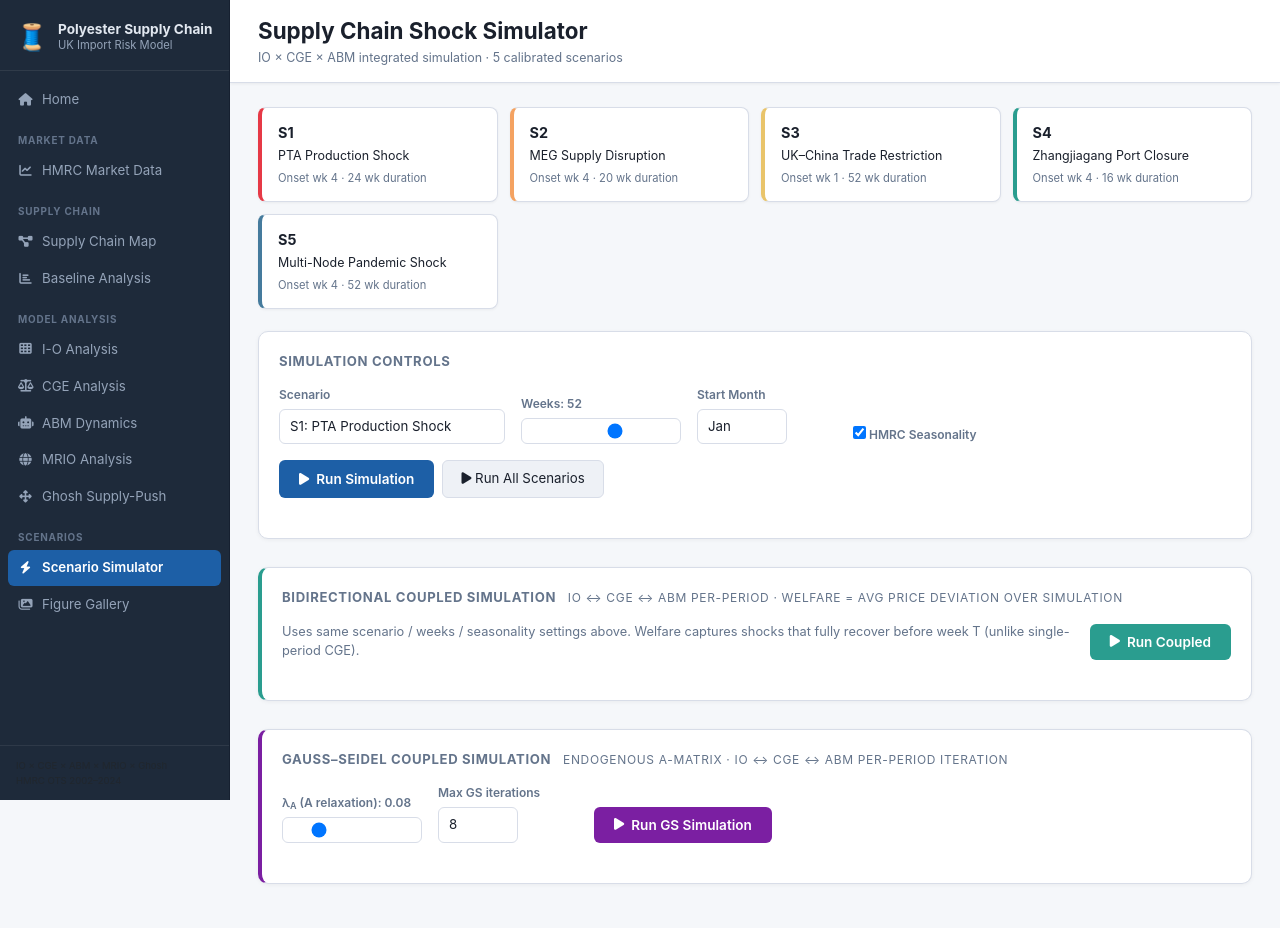
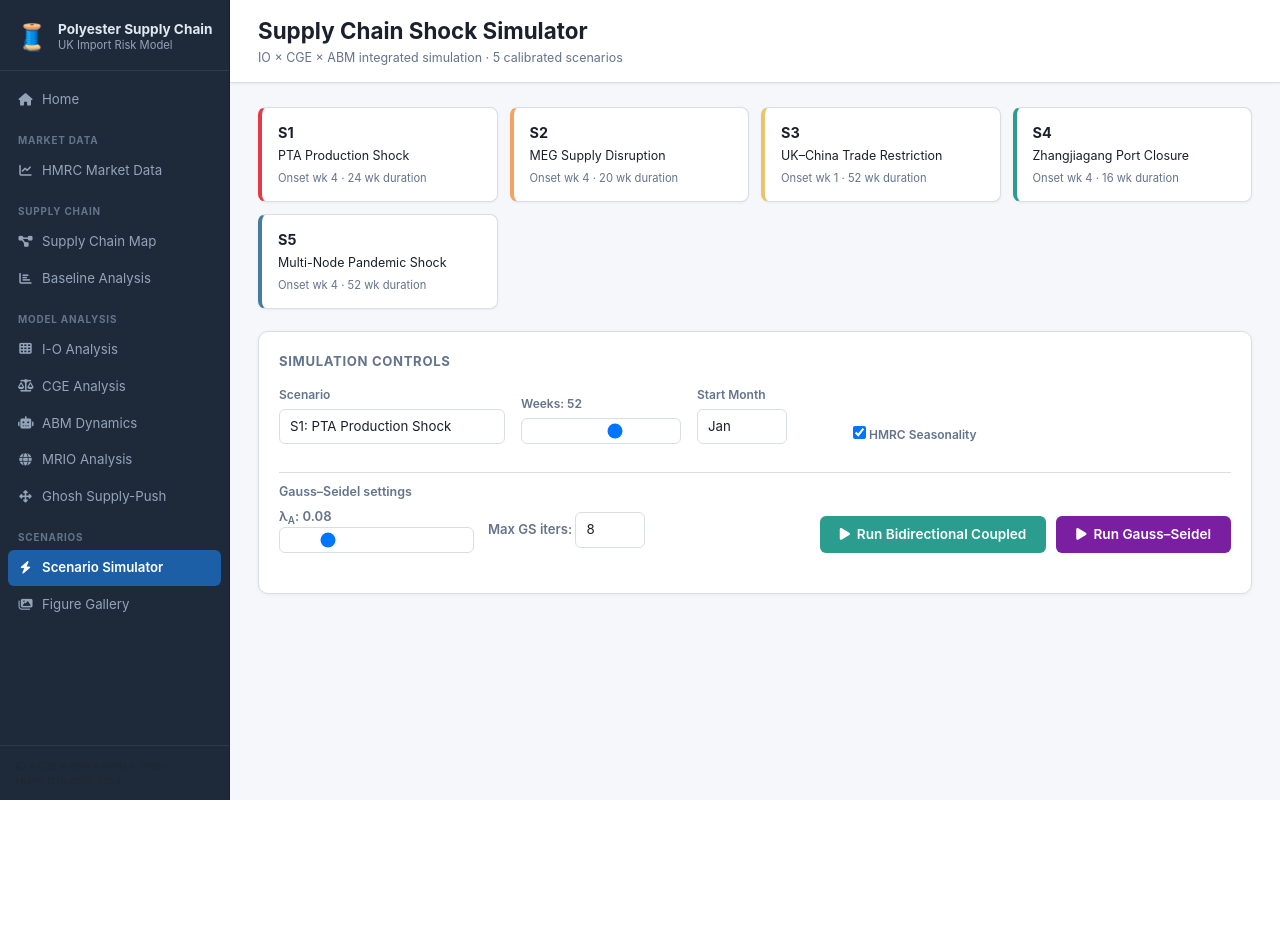
Before and after one commit to zhangmin1006/polyester-supply-chain-model, a Flask app: page /scenarios in a window 1280 px wide. After the commit the page ends 800 px from the top, so only its background shows below. Run offline with Flask 3, Linux system fonts and the light colour scheme; some libraries are stand-ins or nearby versions.

Commit message:
Combine scenario UI to coupled-only; update Word docs with model changes
UI (scenarios.html / app.js):
- Merged Bidirectional Coupled and Gauss-Seidel controls into a single
  Simulation Controls card; removed standalone Run Simulation / Run All buttons
- Only Bidirectional Coupled and Gauss-Seidel simulations are exposed to users
- GS lambda_A and max-iterations controls now inline in the shared card

Docs (Model_Pseudocode_Reference.docx / Model_Methodology.docx):
- A-matrix recalibration: A[1,2] 0.30->0.62 (ICIS p-Xylene), A[3,4] 0.20->0.45
- Hawkins-Simon column sums updated to 0|0.20|0.62|0.39|0.506|0.182|0.321|0.225
- ABM: Sterman theta=4 anchored-order formula replaces order-up-to policy
- ABM: adaptive SS cap tightened 1.05->1.02 / 20wk->4wk cap
- ABM: clean production model (no *0.05 emergency multiplier in produce())
- ABM: lost-sales model (backlog cleared each period)
- ABM: base_capacity used for demand assignment (not disrupted capacity)
- ABM: rolling FIFO pipeline without receive_delivery()
- Added Sections 7.3/7.4: run_coupled and run_coupled_gs pseudocode
- Welfare fix documented: averaged over simulation period, not final snapshot
- New methodology section: Bidirectional Coupled Simulation with welfare formula

Co-Authored-By: Claude Sonnet 4.6 <noreply@anthropic.com>

```diff
--- a/model/webapp/static/js/app.js
+++ b/model/webapp/static/js/app.js
@@ -303,97 +303,9 @@ async function initGhosh() {
 // PAGE: SCENARIOS
 // ══════════════════════════════════════════════════════════════════════════════
 function initScenarios() {
-  initTabs('#result-tabs');
-  bindRange('sim-weeks','weeks-display');
+  bindRange('sim-weeks', 'weeks-display');
   initCoupledButton();
   initGSButton();
-
-  const form   = document.getElementById('scenario-form');
-  const runBtn = document.getElementById('btn-run-scenario');
-  const allBtn = document.getElementById('btn-run-all');
-
-  if (runBtn) {
-    runBtn.addEventListener('click', async () => {
-      const sc       = document.getElementById('sel-scenario').value;
-      const weeks    = document.getElementById('sim-weeks').value;
-      const stMonth  = document.getElementById('sim-start-month').value;
-      const seasonal = document.getElementById('sim-seasonal').checked;
-
-      runBtn.disabled = true;
-      runBtn.innerHTML = '<span class="spinner-border spinner-border-sm"></span> Simulating…';
-
-      // Show result tabs section
-      document.getElementById('result-section').style.display = '';
-
-      try {
-        const res  = await fetch('/api/scenario/run', {
-          method: 'POST',
-          headers: {'Content-Type':'application/json'},
-          body: JSON.stringify({ scenario:sc, weeks, start_month:stMonth, seasonality:seasonal }),
-        });
-        const data = await res.json();
-
-        // KPIs
-        const k = data.kpis;
-        document.getElementById('kpi-welfare').textContent  = k.welfare;
-        document.getElementById('kpi-price').textContent    = k.max_price + ' at ' + k.max_price_sector;
-        document.getElementById('kpi-shortage').textContent = k.io_shortage;
-        document.getElementById('kpi-recovery').textContent = k.avg_recovery;
-
-        // Charts
-        renderPlotly('chart-io',  data.io_chart);
-        renderPlotly('chart-cge', data.cge_chart);
-        renderPlotly('chart-abm', data.abm_chart);
-
-        // Tables
-        renderTable('table-bullwhip', data.bullwhip,
-          ['Sector','Order_Variance','Bullwhip_Ratio']);
-        renderTable('table-service', data.service_level,
-          ['Sector','Service_Level_%','Fill_Rate_%','Total_Shortage']);
-        renderTable('table-recovery', data.recovery_time,
-          ['Sector','Recovery_Week','Trough_Cap_%','Shock_Onset_Week']);
-
-        toast(`${sc} simulation complete`, 'success');
-      } catch(e) { toast('Simulation error: ' + e.message, 'error'); }
-
-      runBtn.disabled = false;
-      runBtn.innerHTML = '<i class="fa fa-play"></i> Run Simulation';
-    });
-  }
-
-  if (allBtn) {
-    allBtn.addEventListener('click', async () => {
-      allBtn.disabled = true;
-      allBtn.innerHTML = '<span class="spinner-border spinner-border-sm"></span> Running all…';
-      document.getElementById('all-results-section').style.display = '';
-
-      const prog = document.getElementById('all-progress-fill');
-      if (prog) { prog.style.width = '10%'; }
-
-      try {
-        const weeks = document.getElementById('sim-weeks').value;
-        const res   = await fetch('/api/scenarios/all', {
-          method: 'POST',
-          headers: {'Content-Type':'application/json'},
-          body: JSON.stringify({ weeks }),
-        });
-        if (prog) prog.style.width = '90%';
-        const data = await res.json();
-        if (prog) prog.style.width = '100%';
-
-        renderPlotly('chart-all-loss',  data.loss_chart);
-        renderPlotly('chart-all-price', data.price_chart);
-        renderPlotly('chart-all-rec',   data.rec_chart);
-        renderTable('table-comparison', data.comparison,
-          ['Scenario','Max_Price_Rise_%','Max_Price_Sector','Welfare_Change_£bn',
-           'Economic_Loss_£bn','Worst_Sector','Avg_Recovery_Weeks','Bullwhip_Ratio_Retail']);
-        toast('All scenarios complete', 'success');
-      } catch(e) { toast('Error: ' + e.message, 'error'); }
-
-      allBtn.disabled = false;
-      allBtn.innerHTML = '<i class="fa fa-play"></i> Run All Scenarios';
-    });
-  }
 }
 
 // ── Bidirectional Coupled button ─────────────────────────────────────────────
--- a/model/webapp/templates/scenarios.html
+++ b/model/webapp/templates/scenarios.html
@@ -17,9 +17,11 @@
   {% endfor %}
 </div>
 
-<!-- Controls -->
+<!-- Unified Simulation Controls -->
 <div class="card">
   <div class="card-title">Simulation Controls</div>
+
+  <!-- Row 1: common settings -->
   <div class="form-row">
     <div class="form-group">
       <label>Scenario</label>
@@ -47,103 +49,45 @@
         <input type="checkbox" id="sim-seasonal" checked> HMRC Seasonality
       </label>
     </div>
-    <div class="form-group" style="justify-content:flex-end;gap:8px;flex-direction:row">
-      <button id="btn-run-scenario" class="btn-primary-custom">
-        <i class="fa fa-play"></i> Run Simulation
+  </div>
+
+  <!-- Row 2: GS-specific settings + run buttons -->
+  <div class="form-row" style="margin-top:8px;padding-top:10px;border-top:1px solid var(--border)">
+    <div class="form-group">
+      <label style="color:var(--text-muted);font-size:.78rem">Gauss–Seidel settings</label>
+      <div style="display:flex;gap:14px;align-items:center;flex-wrap:wrap">
+        <label style="font-size:.82rem">&lambda;<sub>A</sub>: <span id="gs-lambda-display">0.08</span>
+          <input type="range" id="gs-lambda" class="form-control" min="0.02" max="0.30" step="0.02" value="0.08" style="min-width:110px;display:inline-block;vertical-align:middle">
+        </label>
+        <label style="font-size:.82rem">Max GS iters:
+          <select id="gs-max-inner" class="form-control" style="width:70px;display:inline-block">
+            <option value="4">4</option>
+            <option value="8" selected>8</option>
+            <option value="12">12</option>
+          </select>
+        </label>
+      </div>
+    </div>
+    <div class="form-group" style="justify-content:flex-end;gap:10px;flex-direction:row;align-items:flex-end;margin-left:auto">
+      <button id="btn-run-coupled" class="btn-primary-custom" style="background:#2a9d8f;border-color:#2a9d8f">
+        <i class="fa fa-play"></i> Run Bidirectional Coupled
       </button>
-      <button id="btn-run-all" class="btn-secondary-custom">
-        <i class="fa fa-play"></i> Run All Scenarios
+      <button id="btn-run-gs" class="btn-primary-custom" style="background:#7b1fa2;border-color:#7b1fa2">
+        <i class="fa fa-play"></i> Run Gauss–Seidel
       </button>
     </div>
   </div>
 </div>
 
-<!-- Single scenario results -->
-<div id="result-section" style="display:none">
-  <div class="kpi-grid" style="grid-template-columns:repeat(4,1fr)">
-    <div class="kpi-card danger">
-      <div class="kpi-value" id="kpi-welfare">—</div>
-      <div class="kpi-label">Welfare Change</div>
-    </div>
-    <div class="kpi-card warn">
-      <div class="kpi-value" id="kpi-price">—</div>
-      <div class="kpi-label">Max Price Rise</div>
-    </div>
-    <div class="kpi-card">
-      <div class="kpi-value" id="kpi-shortage">—</div>
-      <div class="kpi-label">IO Total Shortage</div>
-    </div>
-    <div class="kpi-card ok">
-      <div class="kpi-value" id="kpi-recovery">—</div>
-      <div class="kpi-label">Mean Recovery</div>
-    </div>
-  </div>
-
-  <div id="result-tabs" data-tabs>
-    <div class="tab-bar">
-      <button class="tab-btn active" data-tab="tab-io">📊 I-O Output</button>
-      <button class="tab-btn" data-tab="tab-cge">💰 CGE Prices</button>
-      <button class="tab-btn" data-tab="tab-abm">🤖 ABM Dynamics</button>
-      <button class="tab-btn" data-tab="tab-metrics">📋 Metrics Tables</button>
-    </div>
-    <div id="tab-io" class="tab-pane active">
-      <div class="chart-box"><div id="chart-io" style="height:380px"></div></div>
-    </div>
-    <div id="tab-cge" class="tab-pane">
-      <div class="chart-box"><div id="chart-cge" style="height:360px"></div></div>
-    </div>
-    <div id="tab-abm" class="tab-pane">
-      <div class="chart-box"><div id="chart-abm" style="height:500px"></div></div>
-    </div>
-    <div id="tab-metrics" class="tab-pane">
-      <div class="three-col">
-        <div class="card"><div class="card-title">Bullwhip Ratio</div><div id="table-bullwhip"></div></div>
-        <div class="card"><div class="card-title">Service Level</div><div id="table-service"></div></div>
-        <div class="card"><div class="card-title">Recovery Time</div><div id="table-recovery"></div></div>
-      </div>
-    </div>
-  </div>
-</div>
-
-<!-- All scenarios results -->
-<div id="all-results-section" style="display:none">
-  <div class="card" style="margin-top:20px">
-    <div class="card-title">Running all scenarios…</div>
-    <div class="progress-bar-custom"><div id="all-progress-fill" class="progress-fill" style="width:0%"></div></div>
-  </div>
-  <div class="card">
-    <div class="card-title">Cross-Scenario Comparison</div>
-    <div id="table-comparison"></div>
-  </div>
-  <div class="three-col">
-    <div class="chart-box"><div id="chart-all-loss"  style="height:300px"></div></div>
-    <div class="chart-box"><div id="chart-all-price" style="height:300px"></div></div>
-    <div class="chart-box"><div id="chart-all-rec"   style="height:300px"></div></div>
-  </div>
-</div>
-
-<!-- ── Bidirectional Coupled IO × CGE × ABM ──────────────────────────────── -->
-<div class="card" style="margin-top:28px;border-left:4px solid #2a9d8f">
-  <div class="card-title">Bidirectional Coupled Simulation
+<!-- ── Bidirectional Coupled results ──────────────────────────────────────── -->
+<div id="coupled-result-section" style="display:none">
+  <div style="margin:20px 0 10px;font-weight:700;font-size:1rem;color:#2a9d8f">
+    Bidirectional Coupled IO &harr; CGE &harr; ABM
     <span style="font-size:.75rem;font-weight:400;color:var(--text-muted);margin-left:8px">
-      IO &harr; CGE &harr; ABM per-period &middot; welfare = avg price deviation over simulation
+      per-period &middot; welfare = avg price deviation over simulation
     </span>
   </div>
-  <div class="form-row">
-    <div class="form-group" style="flex:1;color:var(--text-muted);font-size:.8rem">
-      Uses same scenario / weeks / seasonality settings above.
-      Welfare captures shocks that fully recover before week T (unlike single-period CGE).
-    </div>
-    <div class="form-group" style="justify-content:flex-end;flex-direction:row">
-      <button id="btn-run-coupled" class="btn-primary-custom" style="background:#2a9d8f;border-color:#2a9d8f">
-        <i class="fa fa-play"></i> Run Coupled
-      </button>
-    </div>
-  </div>
-</div>
-
-<div id="coupled-result-section" style="display:none">
-  <div class="kpi-grid" style="grid-template-columns:repeat(4,1fr);margin-top:14px">
+  <div class="kpi-grid" style="grid-template-columns:repeat(4,1fr)">
     <div class="kpi-card danger">
       <div class="kpi-value" id="cp-kpi-welfare">—</div>
       <div class="kpi-label">Avg Welfare Loss (sim. period)</div>
@@ -192,36 +136,15 @@
   </div>
 </div>
 
-<!-- ── Gauss–Seidel Coupled Simulation ───────────────────────────────────── -->
-<div class="card" style="margin-top:28px;border-left:4px solid #7b1fa2">
-  <div class="card-title">Gauss–Seidel Coupled Simulation
+<!-- ── Gauss–Seidel results ───────────────────────────────────────────────── -->
+<div id="gs-result-section" style="display:none">
+  <div style="margin:20px 0 10px;font-weight:700;font-size:1rem;color:#7b1fa2">
+    Gauss–Seidel Coupled IO &harr; CGE &harr; ABM
     <span style="font-size:.75rem;font-weight:400;color:var(--text-muted);margin-left:8px">
-      Endogenous A-matrix &middot; IO &harr; CGE &harr; ABM per-period iteration
+      endogenous A-matrix &middot; per-period iteration
     </span>
   </div>
-  <div class="form-row">
-    <div class="form-group">
-      <label>&lambda;<sub>A</sub> (A relaxation): <span id="gs-lambda-display">0.08</span></label>
-      <input type="range" id="gs-lambda" class="form-control" min="0.02" max="0.30" step="0.02" value="0.08" style="min-width:120px">
-    </div>
-    <div class="form-group">
-      <label>Max GS iterations</label>
-      <select id="gs-max-inner" class="form-control" style="width:80px">
-        <option value="4">4</option>
-        <option value="8" selected>8</option>
-        <option value="12">12</option>
-      </select>
-    </div>
-    <div class="form-group" style="justify-content:flex-end;gap:8px;flex-direction:row">
-      <button id="btn-run-gs" class="btn-primary-custom" style="background:#7b1fa2;border-color:#7b1fa2">
-        <i class="fa fa-play"></i> Run GS Simulation
-      </button>
-    </div>
-  </div>
-</div>
-
-<div id="gs-result-section" style="display:none">
-  <div class="kpi-grid" style="grid-template-columns:repeat(5,1fr);margin-top:14px">
+  <div class="kpi-grid" style="grid-template-columns:repeat(5,1fr)">
     <div class="kpi-card danger">
       <div class="kpi-value" id="gs-kpi-welfare">—</div>
       <div class="kpi-label">Welfare Change</div>
```
Also changed, not shown: 2 other files.
